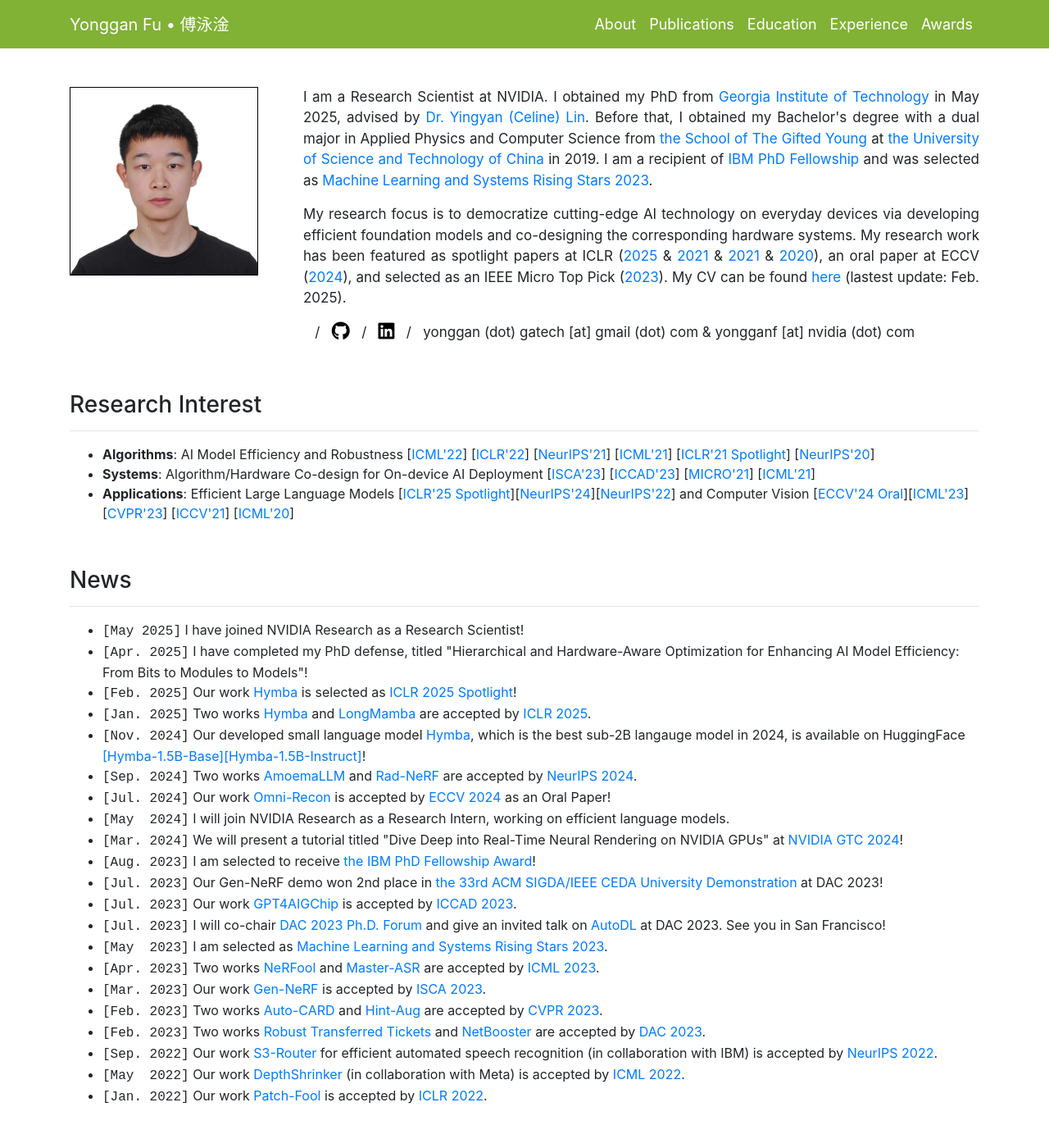
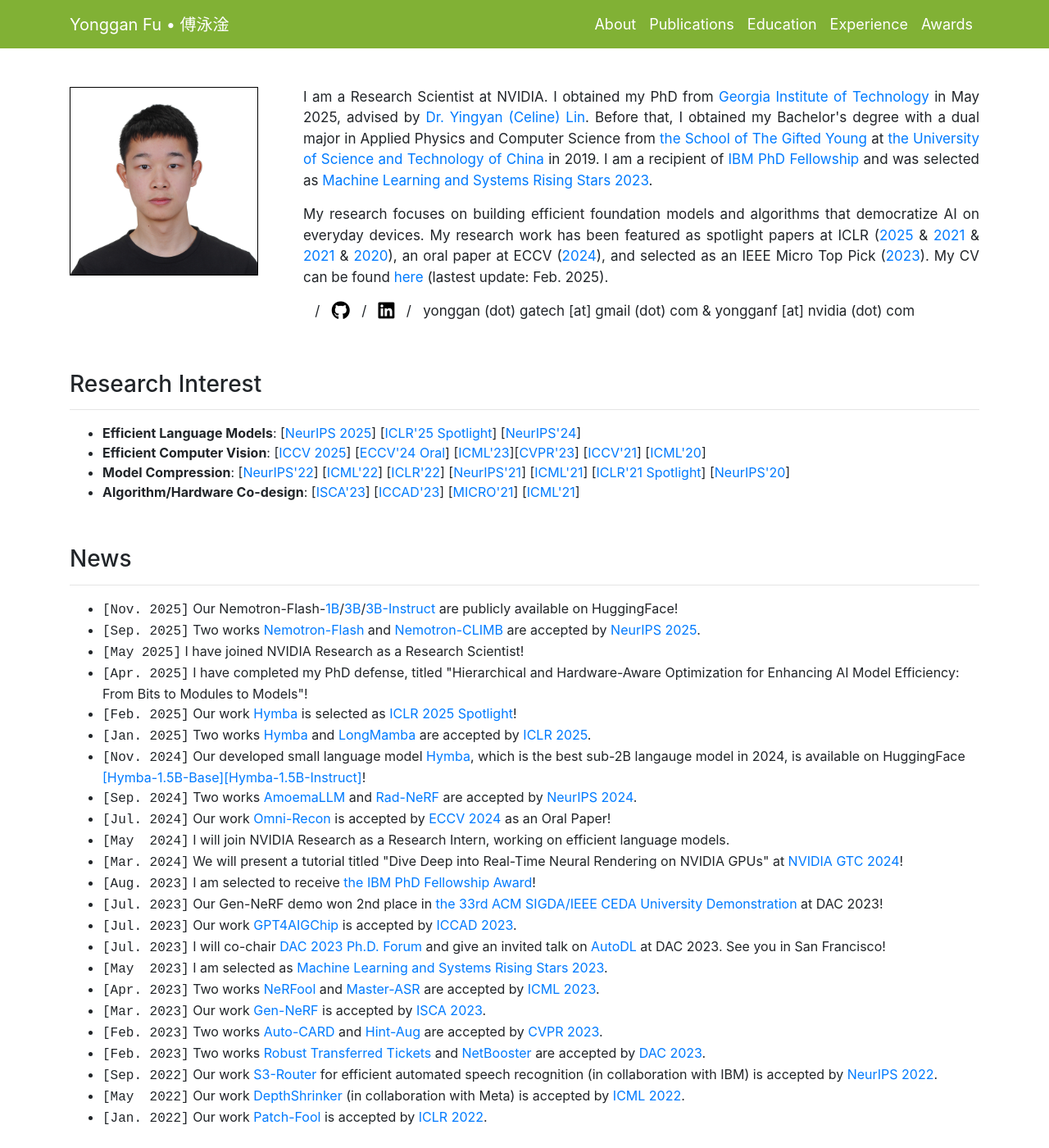
Before and after one commit to tilmto/tilmto.github.io, a Jekyll site: the page built from docs/index.markdown, in a window 1280 px wide and 1400 px high. Shown: the whole window at 82% size. Built offline with Jekyll 4.4.1, drawn with Linux system fonts in a browser that asks for light colours; nearby versions of some CDN libraries; a style sheet for code colours, icons or effects is not loaded; some of the changed text lies outside the part shown.

Commit message:
update recent paper
Updated research focus and added recent publications and news.

```diff
--- a/docs/_layouts/index.html
+++ b/docs/_layouts/index.html
@@ -95,7 +95,7 @@
 				I am a recipient of <a href="https://research.ibm.com/university/awards/fellowships.html" target="_blank">IBM PhD Fellowship</a> and was selected as <a href="https://mlcommons.org/en/rising-stars-2023/" target="_blank">Machine Learning and Systems Rising Stars 2023</a>.
 			</p>
 
-			<p style="text-align: justify;">My research focus is to democratize cutting-edge AI technology on everyday devices via developing efficient foundation models and co-designing the corresponding hardware systems. My research work has been featured as spotlight papers at ICLR (<a href="https://arxiv.org/pdf/2411.13676" target="_blank">2025</a> & <a href="https://arxiv.org/pdf/2101.09868" target="_blank">2021</a> & <a href="https://arxiv.org/pdf/2103.10584" target="_blank">2021</a> & <a href="https://arxiv.org/pdf/1909.11957" target="_blank">2020</a>), an oral paper at ECCV (<a href="https://www.ecva.net/papers/eccv_2024/papers_ECCV/papers/02444.pdf" target="_blank">2024</a>), and selected as an IEEE Micro Top Pick (<a href="https://arxiv.org/pdf/2206.00877" target="_blank">2023</a>).
+			<p style="text-align: justify;">My research focuses on building efficient foundation models and algorithms that democratize AI on everyday devices. My research work has been featured as spotlight papers at ICLR (<a href="https://arxiv.org/pdf/2411.13676" target="_blank">2025</a> & <a href="https://arxiv.org/pdf/2101.09868" target="_blank">2021</a> & <a href="https://arxiv.org/pdf/2103.10584" target="_blank">2021</a> & <a href="https://arxiv.org/pdf/1909.11957" target="_blank">2020</a>), an oral paper at ECCV (<a href="https://www.ecva.net/papers/eccv_2024/papers_ECCV/papers/02444.pdf" target="_blank">2024</a>), and selected as an IEEE Micro Top Pick (<a href="https://arxiv.org/pdf/2206.00877" target="_blank">2023</a>).
       My CV can be found <a href="https://drive.google.com/file/d/1A2j7YExx8rc6Xp6tdalJ476DJMbpYvM2/view?usp=sharing" target="_blank">here</a> (lastest update: Feb. 2025).
 			</p>
 
@@ -117,7 +117,19 @@
 		<h3 id="Research" style="padding-top: 100px; margin-top: -80px;">Research Interest</h3><hr>
 		<ul>
 			<li>
-				<b>Algorithms</b>: AI Model Efficiency and Robustness
+				<b>Efficient Language Models</b>: [<a href="https://arxiv.org/pdf/2511.18890" target="_blank">NeurIPS 2025</a>]
+				[<a href="https://arxiv.org/pdf/2411.13676" target="_blank">ICLR'25 Spotlight</a>]
+				[<a href="https://openreview.net/pdf?id=G0yxFmP87g" target="_blank">NeurIPS'24</a>]
+			</li>
+			<li>
+				<b>Efficient Computer Vision</b>: [<a href="https://arxiv.org/pdf/2508.06160" target="_blank">ICCV 2025</a>]
+				[<a href="https://arxiv.org/pdf/2403.11131" target="_blank">ECCV'24 Oral</a>]
+				[<a href="https://arxiv.org/pdf/2306.06359.pdf" target="_blank">ICML'23</a>][<a href="https://arxiv.org/pdf/2304.11835.pdf" target="_blank">CVPR'23</a>]
+        [<a href="https://openaccess.thecvf.com/content/ICCV2021/papers/Fu_SACoD_Sensor_Algorithm_Co-Design_Towards_Efficient_CNN-Powered_Intelligent_PhlatCam_ICCV_2021_paper.pdf" target="_blank">ICCV'21</a>]
+        [<a href="http://proceedings.mlr.press/v119/fu20b/fu20b.pdf" target="_blank">ICML'20</a>]
+			</li>
+			<li>
+				<b>Model Compression</b>: [<a href="https://proceedings.neurips.cc/paper_files/paper/2022/file/83d349b6eb8125588b5f091e2d47525c-Paper-Conference.pdf" target="_blank">NeurIPS'22</a>]
         [<a href="https://proceedings.mlr.press/v162/fu22c/fu22c.pdf" target="_blank">ICML'22</a>]
         [<a href="https://openreview.net/pdf?id=28ib9tf6zhr" target="_blank">ICLR'22</a>]
         [<a href="https://proceedings.neurips.cc/paper/2021/file/6ce8d8f3b038f737cefcdafcf3752452-Paper.pdf" target="_blank">NeurIPS'21</a>]
@@ -126,16 +138,11 @@
         [<a href="https://proceedings.neurips.cc/paper/2020/file/8dc5983b8c4ef1d8fcd5f325f9a65511-Paper.pdf" target="_blank">NeurIPS'20</a>]
 			</li>
 			<li>
-				<b>Systems</b>: Algorithm/Hardware Co-design for On-device AI Deployment
+				<b>Algorithm/Hardware Co-design</b>:
         [<a href="https://arxiv.org/pdf/2304.11842.pdf" target="_blank">ISCA'23</a>]
 		[<a href="https://arxiv.org/pdf/2309.10730.pdf" target="_blank">ICCAD'23</a>]
         [<a href="https://dl.acm.org/doi/pdf/10.1145/3466752.3480082" target="_blank">MICRO'21</a>]
         [<a href="http://proceedings.mlr.press/v139/fu21d/fu21d.pdf" target="_blank">ICML'21</a>]
-			</li>
-			<li>
-				<b>Applications</b>: Efficient Large Language Models [<a href="https://arxiv.org/pdf/2411.13676" target="_blank">ICLR'25 Spotlight</a>][<a href="https://openreview.net/pdf?id=G0yxFmP87g" target="_blank">NeurIPS'24</a>][<a href="https://proceedings.neurips.cc/paper_files/paper/2022/file/83d349b6eb8125588b5f091e2d47525c-Paper-Conference.pdf" target="_blank">NeurIPS'22</a>] and Computer Vision [<a href="https://arxiv.org/pdf/2403.11131" target="_blank">ECCV'24 Oral</a>][<a href="https://arxiv.org/pdf/2306.06359.pdf" target="_blank">ICML'23</a>][<a href="https://arxiv.org/pdf/2304.11835.pdf" target="_blank">CVPR'23</a>]
-        [<a href="https://openaccess.thecvf.com/content/ICCV2021/papers/Fu_SACoD_Sensor_Algorithm_Co-Design_Towards_Efficient_CNN-Powered_Intelligent_PhlatCam_ICCV_2021_paper.pdf" target="_blank">ICCV'21</a>]
-        [<a href="http://proceedings.mlr.press/v119/fu20b/fu20b.pdf" target="_blank">ICML'20</a>]
 			</li>
 		</ul>
 	</div><br><br>
@@ -145,6 +152,12 @@
 	<div class="container">
 		<h3 id="News" style="padding-top: 70px; margin-top: -80px;">News</h3><hr>
 		<ul>
+			<li>
+				<tt>[Nov. 2025]</tt> Our Nemotron-Flash-<a href="https://huggingface.co/nvidia/Nemotron-Flash-1B" target="_blank">1B</a>/<a href="https://huggingface.co/nvidia/Nemotron-Flash-3B" target="_blank">3B</a>/<a href="https://huggingface.co/nvidia/Nemotron-Flash-3B-Instruct" target="_blank">3B-Instruct</a> are publicly available on HuggingFace!
+			</li>
+			<li>
+				<tt>[Sep. 2025]</tt> Two works <a href="https://arxiv.org/pdf/2511.18890" target="_blank">Nemotron-Flash</a> and <a href="https://arxiv.org/pdf/2504.13161" target="_blank">Nemotron-CLIMB</a> are accepted by <a href="https://neurips.cc/" target="_blank">NeurIPS 2025</a>.
+			</li>
 			<li>
 				<tt>[May 2025]</tt> I have joined NVIDIA Research as a Research Scientist!
 			</li>
@@ -217,7 +230,7 @@
 	<div class="container">
 		<h3 id="Publications" style="padding-top: 70px; margin-top: -80px;">
 			Selected Publications
-			<small><small> (<i>see full publication list <a href="https://drive.google.com/file/d/1A2j7YExx8rc6Xp6tdalJ476DJMbpYvM2/view?usp=sharing" target='_blank'>here</a>; * indicates equal contribution</i>)
+			<small><small> (<i>see full publication list <a href="https://scholar.google.com/citations?user=pt3GfXcAAAAJ&hl=en&oi=ao" target='_blank'>here</a>; * indicates equal contribution</i>)
 			</small></small><br>
 			<!-- <small><small>
 			(<a href="" id="select0" onclick="showPubs(0); return false;">show selected</a> /
@@ -240,6 +253,48 @@
     <!-- <script id="pubs_selected" language="text"> -->
 		<div id="pubs_selected" language="text" style="padding-top: 20px"">
 			<!-- <font color="black">(* indicates equal contribution)</font><br><hr> -->
+
+			<div class="row">
+				<div class="col-md-2.5">
+					<img class="img-fluid img-rounded" src="files/nemotron_flash.png" style="width:200px; border:0px solid black" alt="">
+				</div>
+				<div class="col-md-9">
+					<b>Yonggan Fu*</b>, Xin Dong*, Shizhe Diao, Matthijs Van keirsbilck, Hanrong Ye, Wonmin Byeon, Yashaswi Karnati, Lucas Liebenwein, Hannah Zhang, Nikolaus Binder, Maksim Khadkevich, Alexander Keller, Jan Kautz, Yingyan (Celine) Lin, Pavlo Molchanov
+				<br>
+				<b><font color="black">Nemotron-Flash: Towards Latency-Optimal Hybrid Small Language Models</font></b><br>
+				<b><a href="https://neurips.cc/" target="_blank">NeurIPS 2025</a></b>
+				<small><a href="https://arxiv.org/pdf/2511.18890" target="_blank">[Paper]</a></small>
+				<small><a href="https://huggingface.co/nvidia/Nemotron-Flash-1B" target="_blank">[Nemotron-Flash-1B]</a><a href="https://huggingface.co/nvidia/Nemotron-Flash-3B" target="_blank">[Nemotron-Flash-3B]</a><a href="https://huggingface.co/nvidia/Nemotron-Flash-3B-Instruct" target="_blank">[Nemotron-Flash-3B-Instruct]</a></small><br>
+				</div>
+			</div><hr>
+
+			<div class="row">
+				<div class="col-md-2.5">
+					<img class="img-fluid img-rounded" src="files/climb.png" style="width:200px; border:0px solid black" alt="">
+				</div>
+				<div class="col-md-9">
+					Shizhe Diao, Yu Yang, <b>Yonggan Fu</b>, Xin Dong, Dan Su, Markus Kliegl, Zijia Chen, Peter Belcak, Yoshi Suhara, Hongxu Yin, Mostofa Patwary, Yingyan (Celine) Lin, Jan Kautz, Pavlo Molchanov
+				<br>
+				<b><font color="black">CLIMB: CLustering-based Iterative Data Mixture Bootstrapping for Language Model Pre-training</font></b><br>
+				<b><a href="https://neurips.cc/" target="_blank">NeurIPS 2025 Datasets & Benchmarks Track (Spotlight)</a></b>
+				<small><a href="https://arxiv.org/pdf/2504.13161" target="_blank">[Paper]</a></small>
+				<small><a href="https://huggingface.co/datasets/nvidia/Nemotron-ClimbMix" target="_blank">[Nemotron-ClimbMix]</a><a href="https://huggingface.co/datasets/nvidia/Nemotron-ClimbLab" target="_blank">[Nemotron-ClimbLab]</a></small><br>
+				</div>
+			</div><hr>
+
+			<div class="row">
+				<div class="col-md-2.5">
+					<img class="img-fluid img-rounded" src="files/post_diff.png" style="width:200px; border:0px solid black" alt="">
+				</div>
+				<div class="col-md-9">
+					Zhenbang Du*, <b>Yonggan Fu*</b>, Lifu Wang*, Jiayi Qian, Xiao Luo, Yingyan (Celine) Lin
+				<br>
+				<b><font color="black">Fewer Denoising Steps or Cheaper Per-Step Inference: Towards Compute-Optimal Diffusion Model Deployment</font></b><br>
+				<b><a href="https://iccv.thecvf.com/" target="_blank">ICCV 2025</a></b>
+				<small><a href="https://arxiv.org/pdf/2508.06160" target="_blank">[Paper]</a></small>
+				<small><a href="https://github.com/GATECH-EIC/PostDiff" target="_blank">[Code]</a></small><br>
+				</div>
+			</div><hr>
 
 			<div class="row">
 				<div class="col-md-2.5">
@@ -732,21 +786,8 @@
 		</h3>
 		<hr>
 
-		<!-- <div class="row">
-			<div class="col-md-2">
-				<a href="https://www.youtube.com/watch?v=ost49rbnI_8&t=7207s" target="_blank"><img class="img-fluid img-rounded" src="talks/20220617_ThesisDefense/logo_2.jpg" style="border:1px solid black" alt=""></a>
-			</div>
-
-			<div class="col-md-10">
-				Learning Structured World Models From and For Physical Interactions
-				<br>
-				<b><font color="black">PhD Thesis Defense at MIT CSAIL</font></b>
-				<br>
-				[2022/06] <a href="https://youtu.be/8eof6F4-r0k" target="_blank">[Recording]</a>
-			</div>
-		</div><hr> -->
-
 		<ul>
+			<li><tt>[Nov. 2025]</tt> Invited Talk at <a href="https://sites.google.com/view/cs-4803-8803-eml/home" target="_blank">Efficient ML Lecture @ Georgia Tech</a></li>
 			<li><tt>[Aug. 2023]</tt> Invited Talk at <a href="https://insait.ai/" target="_blank">Institute for Computer Science, Artificial Intelligence and Technology (INSAIT) @ Bulgaria</a></li>
 			<li><tt>[Jul. 2023]</tt> Invited Talk at <a href="https://60dac.conference-program.com/presentation/?id=TUT106&sess=sess177" target="_blank">AutoDL Tutorial @ DAC 2023</a></li>
 			<li><tt>[Aug. 2022]</tt> Invited Talk at <a href="https://rtml.eiclab.net/" target="_blank">HARMONY-RTML Project Workshop @ Rice University</a></li>
```
Also changed, not shown: other parts of docs/_layouts/index.html (+1 -2 lines).
